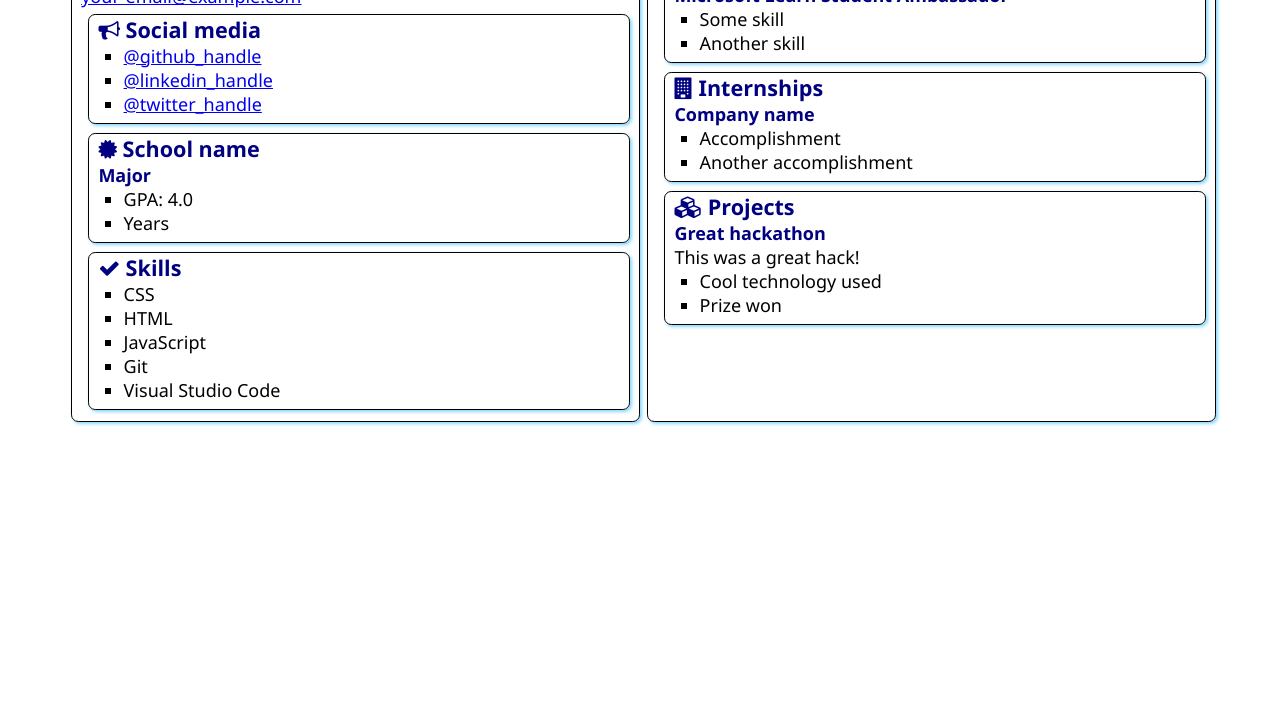
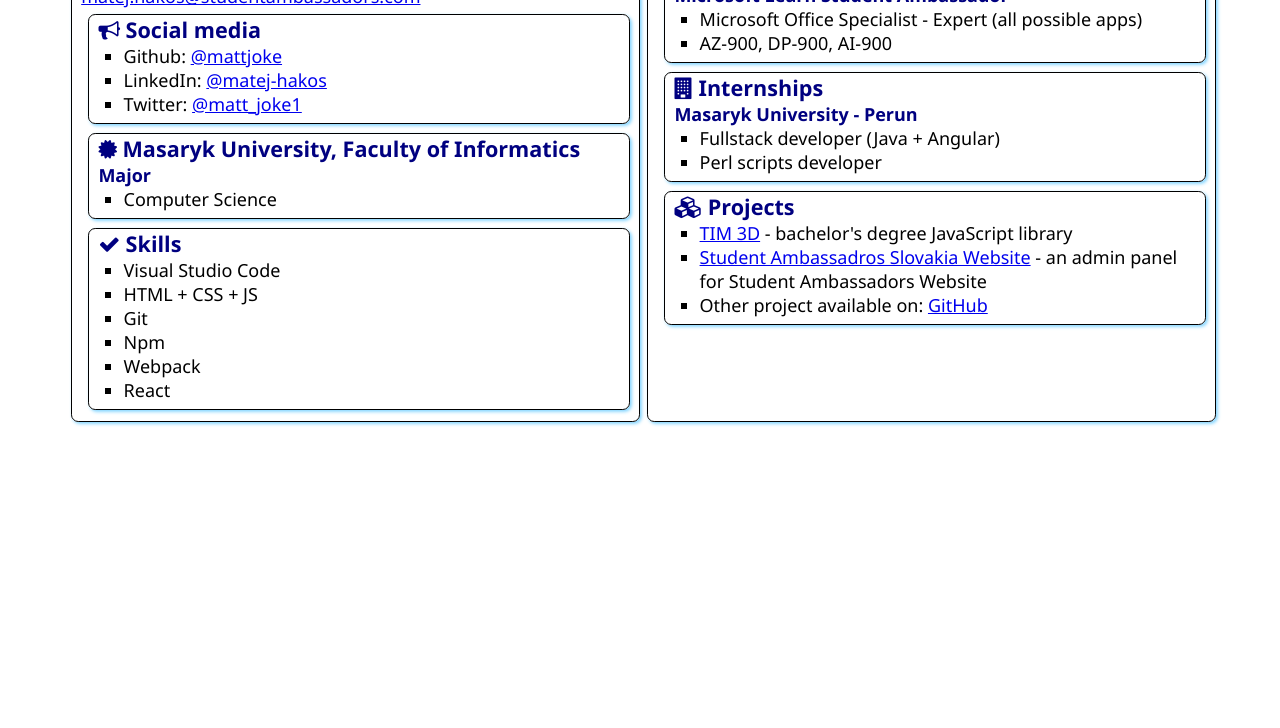
Before and after one commit to mattjoke/SATechnicalOnboarding, a plain HTML site: page src/index.html in a window 1280 px wide. Shown: the part 72-800 px from the top of the page. Drawn offline with Linux system fonts and the light colour scheme.

Commit message:
Updated webpage

```diff
--- a/src/index.html
+++ b/src/index.html
@@ -1,19 +1,26 @@
 <!DOCTYPE html>
 <html lang="en">
     <head>
-    <meta charset="UTF-8">
-    <meta http-equiv="X-UA-Compatible" content="IE=edge">
-    <meta name="viewport" content="width=device-width, initial-scale=1.0">
-    <title>Resume</title>
+        <meta charset="UTF-8" />
+        <meta http-equiv="X-UA-Compatible" content="IE=edge" />
+        <meta name="viewport" content="width=device-width, initial-scale=1.0" />
+        <title>Matej Hakoš - Resume</title>
 
-    <link rel="stylesheet" href="style.css">
-    <link rel="stylesheet" href="https://cdnjs.cloudflare.com/ajax/libs/font-awesome/4.7.0/css/font-awesome.min.css">
+        <link rel="stylesheet" href="style.css" />
+        <link
+            rel="stylesheet"
+            href="https://cdnjs.cloudflare.com/ajax/libs/font-awesome/4.7.0/css/font-awesome.min.css"
+        />
     </head>
     <body>
         <main>
             <article class="box">
-            <h1>Your Name</h1>
-            <div><a href="mailto:your.email@example.com">your-email@example.com</a></div>
+                <h1>Matej Hakoš</h1>
+                <div>
+                    <a href="mailto:matej.hakos@studentambassadors.com"
+                        >matej.hakos@studentambassadors.com</a
+                    >
+                </div>
 
                 <section class="box">
                     <h2>
@@ -21,9 +28,22 @@
                         Social media
                     </h2>
                     <ul>
-                    <li><a href="https://github.com/<handle>">@github_handle</a></li>
-                    <li><a href="https://linkedin.com/in/<handle>">@linkedin_handle</a></li>
-                    <li><a href="https://twitter.com/<handle>">@twitter_handle</a></li>
+                        <li>
+                            Github:
+                            <a href="https://github.com/mattjoke">@mattjoke</a>
+                        </li>
+                        <li>
+                            LinkedIn:
+                            <a href="https://linkedin.com/in/matej-hakos"
+                                >@matej-hakos</a
+                            >
+                        </li>
+                        <li>
+                            Twitter:
+                            <a href="https://twitter.com/matt_joke1"
+                                >@matt_joke1</a
+                            >
+                        </li>
                     </ul>
                 </section>
 
@@ -31,12 +51,11 @@
                     <div class="education">
                         <h2>
                             <i class="fa fa-certificate" aria-hidden="true"></i>
-                        School name
+                            Masaryk University, Faculty of Informatics
                         </h2>
                         <h3>Major</h3>
                         <ul>
-                        <li>GPA: 4.0</li>
-                        <li>Years</li>
+                            <li>Computer Science</li>
                         </ul>
                     </div>
                 </section>
@@ -47,11 +66,12 @@
                         Skills
                     </h2>
                     <ul>
-                    <li>CSS</li>
-                    <li>HTML</li>
-                    <li>JavaScript</li>
+                        <li>Visual Studio Code</li>
+                        <li>HTML + CSS + JS</li>
                         <li>Git</li>
-                    <li>Visual Studio Code</li>
+                        <li>Npm</li>
+                        <li>Webpack</li>
+                        <li>React</li>
                     </ul>
                 </section>
             </article>
@@ -63,8 +83,11 @@
                     </h2>
                     <h3>Microsoft Learn Student Ambassador</h3>
                     <ul>
-                    <li>Some skill</li>
-                    <li>Another skill</li>
+                        <li>
+                            Microsoft Office Specialist - Expert (all possible
+                            apps)
+                        </li>
+                        <li>AZ-900, DP-900, AI-900</li>
                     </ul>
                 </section>
                 <section class="box">
@@ -73,10 +96,10 @@
                         Internships
                     </h2>
 
-                <h3>Company name</h3>
+                    <h3>Masaryk University - Perun</h3>
                     <ul>
-                    <li>Accomplishment</li>
-                    <li>Another accomplishment</li>
+                        <li>Fullstack developer (Java + Angular)</li>
+                        <li>Perl scripts developer</li>
                     </ul>
                 </section>
                 <section class="box">
@@ -85,15 +108,26 @@
                         Projects
                     </h2>
 
-                <h3>Great hackathon</h3>
-                <div>This was a great hack!</div>
                     <ul>
-                    <li>Cool technology used</li>
-                    <li>Prize won</li>
+                        <li>
+                            <a href="https://github.com/mattjoke/TIM3D"
+                                >TIM 3D</a
+                            >
+                            - bachelor's degree JavaScript library
+                        </li>
+                        <li>
+                            <a href="https://studentambassadors.sk/"
+                                >Student Ambassadros Slovakia Website</a
+                            >
+                            - an admin panel for Student Ambassadors Website
+                        </li>
+                        <li>
+                            Other project available on:
+                            <a href="https://github.com/mattjoke">GitHub</a>
+                        </li>
                     </ul>
                 </section>
             </article>
-
         </main>
     </body>
 </html>
```
Lines whose indentation alone changed are shown as unchanged.
